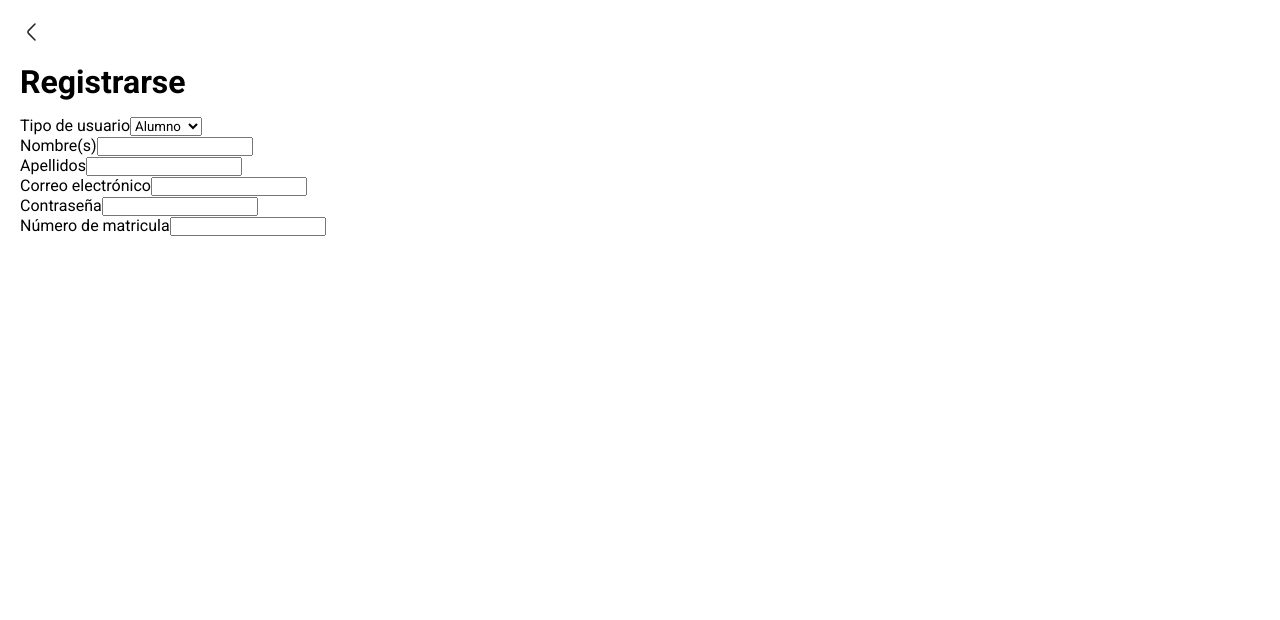
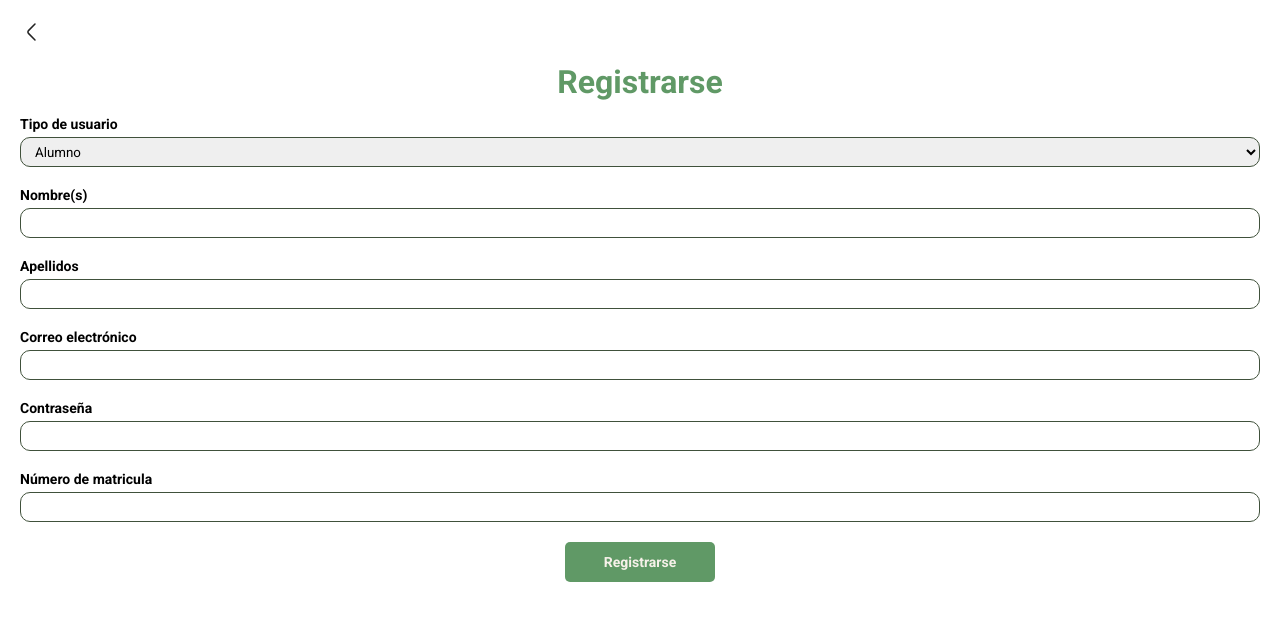
Before and after one commit to edmirgalvan01/biblioteca-virtual, a React (Vite) app: page /register in a window 1280 px wide. Shown: the top 620 px of the page. Built offline with nearby package versions, Linux system fonts and the light colour scheme.

Commit message:
RegisterPage styles

```diff
--- a/src/components/pages/RegisterPage/RegisterPage.css
+++ b/src/components/pages/RegisterPage/RegisterPage.css
@@ -1,6 +1,33 @@
 .registerPage {
   display: flex;
   flex-direction: column;
+  height: 100vh;
   gap: 15px;
   padding: 20px;
 }
+.registerPage h1 {
+  color: var(--color-third);
+  text-align: center;
+}
+.registerForm {
+  display: grid;
+  gap: 20px;
+}
+.field {
+  display: grid;
+  gap: 5px;
+}
+.field label {
+  font-size: 14px;
+  font-weight: 600;
+}
+.field input,
+select {
+  border-radius: 10px;
+  border: 1px solid var(--color-fourth);
+  height: 30px;
+  padding-left: 10px;
+}
+button {
+  margin: 0 auto;
+}
--- a/src/components/pages/RegisterPage/RegisterPage.tsx
+++ b/src/components/pages/RegisterPage/RegisterPage.tsx
@@ -1,6 +1,7 @@
 import { useState } from "react";
 import { BackButton } from "../../BackButton";
 import "./RegisterPage.css";
+import { PrimaryButton } from "../../Buttons/Buttons";
 
 export const RegisterPage = () => {
   const [userType, setUserType] = useState("student");
@@ -19,41 +20,52 @@ export const RegisterPage = () => {
     <div className="registerPage">
       <BackButton />
       <h1>Registrarse</h1>
-      <form>
-        <div className="selectField">
+      <form className="registerForm">
+        <div className="field selectField">
           <label htmlFor="userType">Tipo de usuario</label>
-          <select name="userType" id="userType" onChange={handleChangeSelect}>
+          <select
+            required
+            name="userType"
+            id="userType"
+            onChange={handleChangeSelect}
+          >
             <option value="student">Alumno</option>
             <option value="teacher">Maestro</option>
           </select>
         </div>
-        <div className="inputField">
+        <div className="field inputField">
           <label htmlFor="name">Nombre(s)</label>
-          <input type="text" name="name" id="name" />
+          <input required type="text" name="name" id="name" />
         </div>
-        <div className="inputField">
+        <div className="field inputField">
           <label htmlFor="lastName">Apellidos</label>
-          <input type="text" name="lastName" id="lastName" />
+          <input required type="text" name="lastName" id="lastName" />
         </div>
-        <div className="inputField">
+        <div className="field inputField">
           <label htmlFor="email">Correo electrónico</label>
-          <input type="email" name="email" id="email" />
+          <input required type="email" name="email" id="email" />
         </div>
-        <div className="inputField">
+        <div className="field inputField">
           <label htmlFor="password">Contraseña</label>
-          <input type="password" name="password" id="password" />
+          <input required type="password" name="password" id="password" />
         </div>
         {userType === "student" ? (
-          <div className="inputField">
+          <div className="field inputField">
             <label htmlFor="licenseNumber">Número de matricula</label>
-            <input type="number" name="licenseNumber" id="licenseNumber" />
+            <input
+              required
+              type="number"
+              name="licenseNumber"
+              id="licenseNumber"
+            />
           </div>
         ) : (
-          <div className="inputField">
+          <div className="field inputField">
             <label htmlFor="accessCode">Código de acceso</label>
-            <input type="password" name="accessCode" id="accessCode" />
+            <input required type="password" name="accessCode" id="accessCode" />
           </div>
         )}
+        <PrimaryButton>Registrarse</PrimaryButton>
       </form>
     </div>
   );
```
